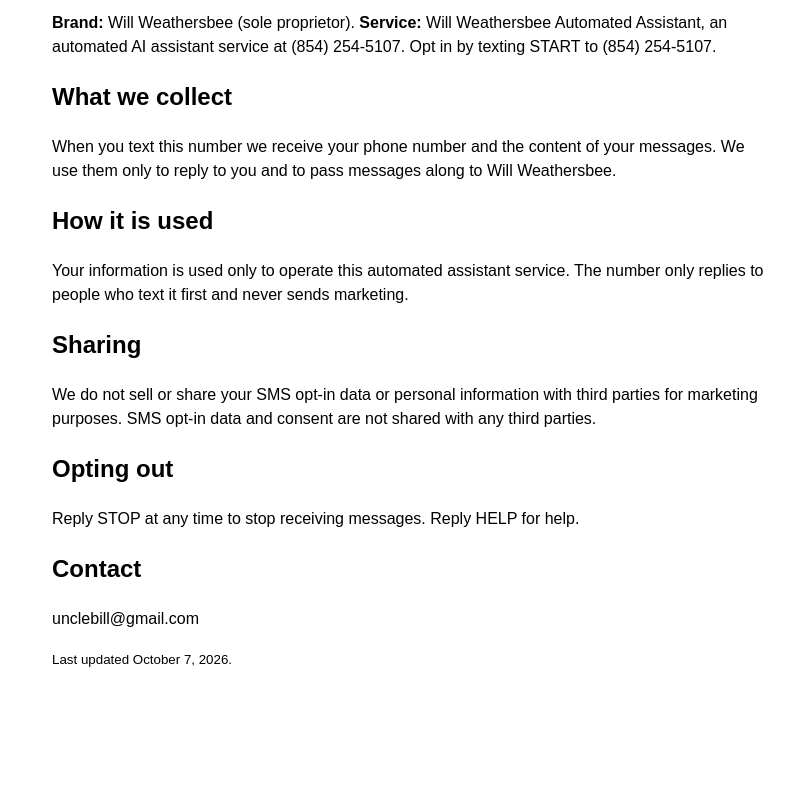
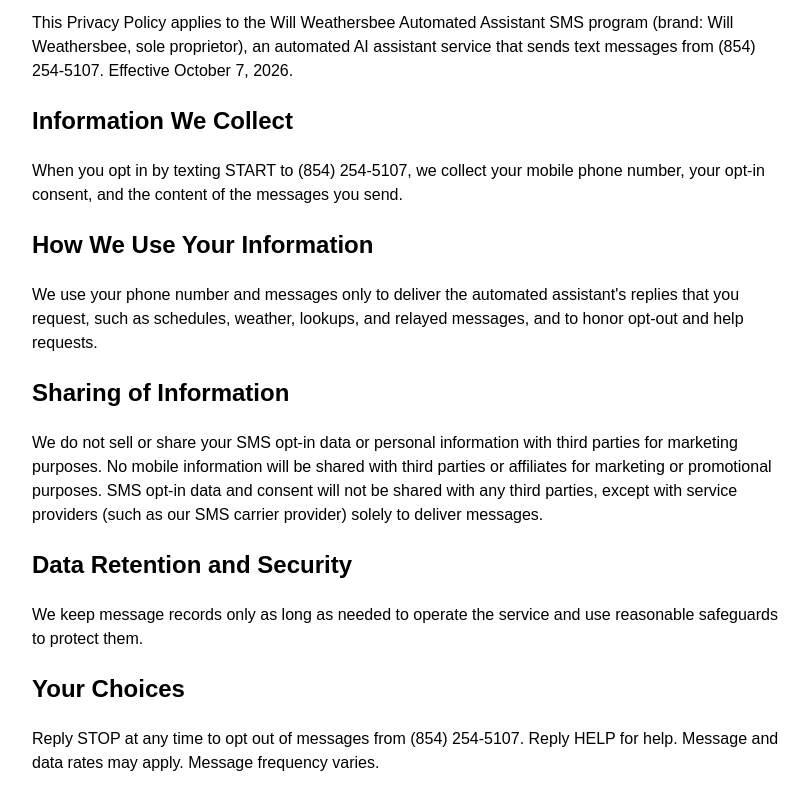
Before and after one commit to unclebill-spec/sms-policy, a plain HTML site: page privacy.html in a window 1280 px wide. Shown: the part 90-880 px from the top of the page, without its empty margins (228-1037 px from the left). Before the commit the page ends 800 px from the top, so only its background shows below. Drawn offline with Linux system fonts and the light colour scheme.

Commit message:
Expand privacy policy and terms to full CTIA-style SMS wording

```diff
--- a/privacy.html
+++ b/privacy.html
@@ -1,16 +1,18 @@
-<!doctype html><html lang="en"><head><meta charset="utf-8"><meta name="viewport" content="width=device-width,initial-scale=1"><title>Privacy Policy</title></head>
-<body style="font-family:sans-serif;max-width:720px;margin:2em auto;padding:0 1em;line-height:1.5">
+<!doctype html><html lang="en"><head><meta charset="utf-8"><meta name="viewport" content="width=device-width,initial-scale=1"><title>Privacy Policy - Will Weathersbee Automated Assistant</title></head>
+<body style="font-family:sans-serif;max-width:760px;margin:2em auto;padding:0 1em;line-height:1.5">
 <h1>Privacy Policy</h1>
-<p><strong>Brand:</strong> Will Weathersbee (sole proprietor). <strong>Service:</strong> Will Weathersbee Automated Assistant, an automated AI assistant service at (854) 254-5107. Opt in by texting START to (854) 254-5107.</p>
-<h2>What we collect</h2>
-<p>When you text this number we receive your phone number and the content of your messages. We use them only to reply to you and to pass messages along to Will Weathersbee.</p>
-<h2>How it is used</h2>
-<p>Your information is used only to operate this automated assistant service. The number only replies to people who text it first and never sends marketing.</p>
-<h2>Sharing</h2>
-<p>We do not sell or share your SMS opt-in data or personal information with third parties for marketing purposes. SMS opt-in data and consent are not shared with any third parties.</p>
-<h2>Opting out</h2>
-<p>Reply STOP at any time to stop receiving messages. Reply HELP for help.</p>
-<h2>Contact</h2>
-<p>unclebill@gmail.com</p>
-<p><small>Last updated October 7, 2026.</small></p>
+<p>This Privacy Policy applies to the Will Weathersbee Automated Assistant SMS program (brand: Will Weathersbee, sole proprietor), an automated AI assistant service that sends text messages from (854) 254-5107. Effective October 7, 2026.</p>
+<h2>Information We Collect</h2>
+<p>When you opt in by texting START to (854) 254-5107, we collect your mobile phone number, your opt-in consent, and the content of the messages you send.</p>
+<h2>How We Use Your Information</h2>
+<p>We use your phone number and messages only to deliver the automated assistant's replies that you request, such as schedules, weather, lookups, and relayed messages, and to honor opt-out and help requests.</p>
+<h2>Sharing of Information</h2>
+<p>We do not sell or share your SMS opt-in data or personal information with third parties for marketing purposes. No mobile information will be shared with third parties or affiliates for marketing or promotional purposes. SMS opt-in data and consent will not be shared with any third parties, except with service providers (such as our SMS carrier provider) solely to deliver messages.</p>
+<h2>Data Retention and Security</h2>
+<p>We keep message records only as long as needed to operate the service and use reasonable safeguards to protect them.</p>
+<h2>Your Choices</h2>
+<p>Reply STOP at any time to opt out of messages from (854) 254-5107. Reply HELP for help. Message and data rates may apply. Message frequency varies.</p>
+<h2>Contact Us</h2>
+<p>Will Weathersbee, unclebill@gmail.com</p>
+<p>See also our <a href="terms.html">Terms &amp; Conditions</a>.</p>
 </body></html>
```
Also changed, not shown: terms.html (+15 -14 lines).
